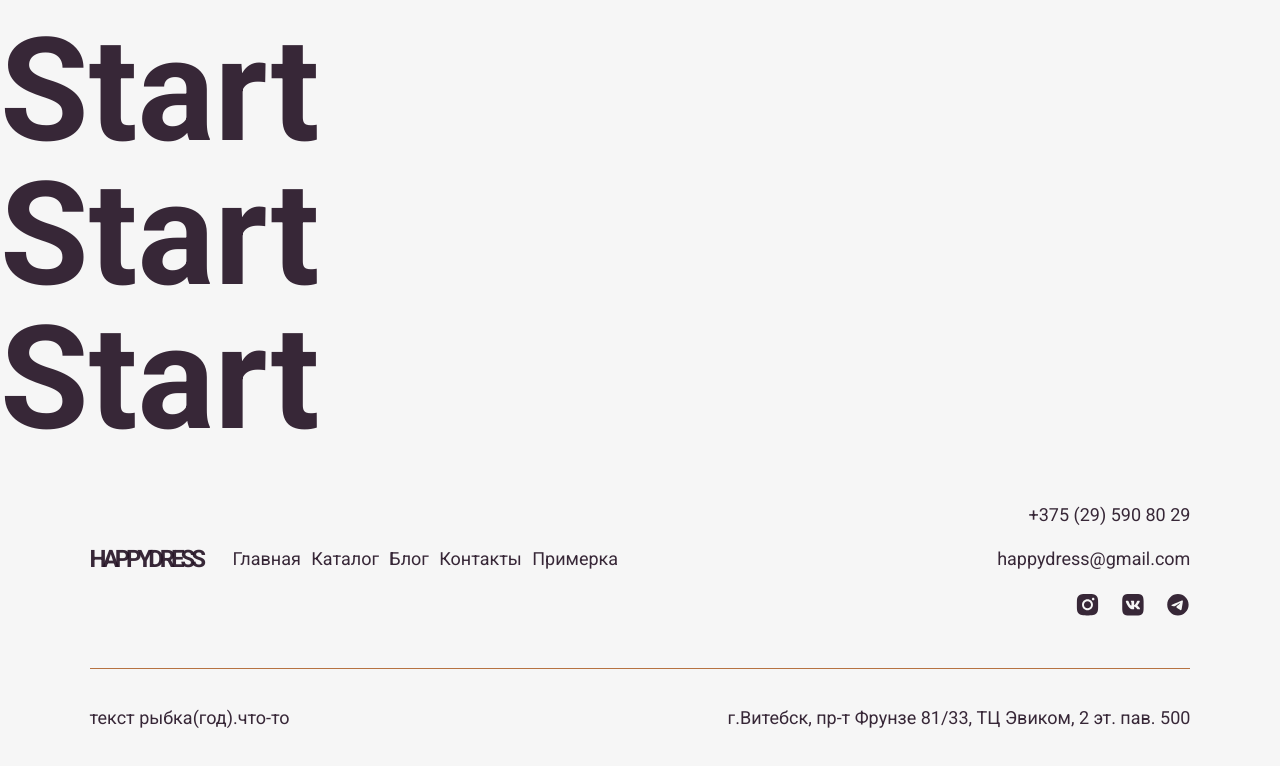
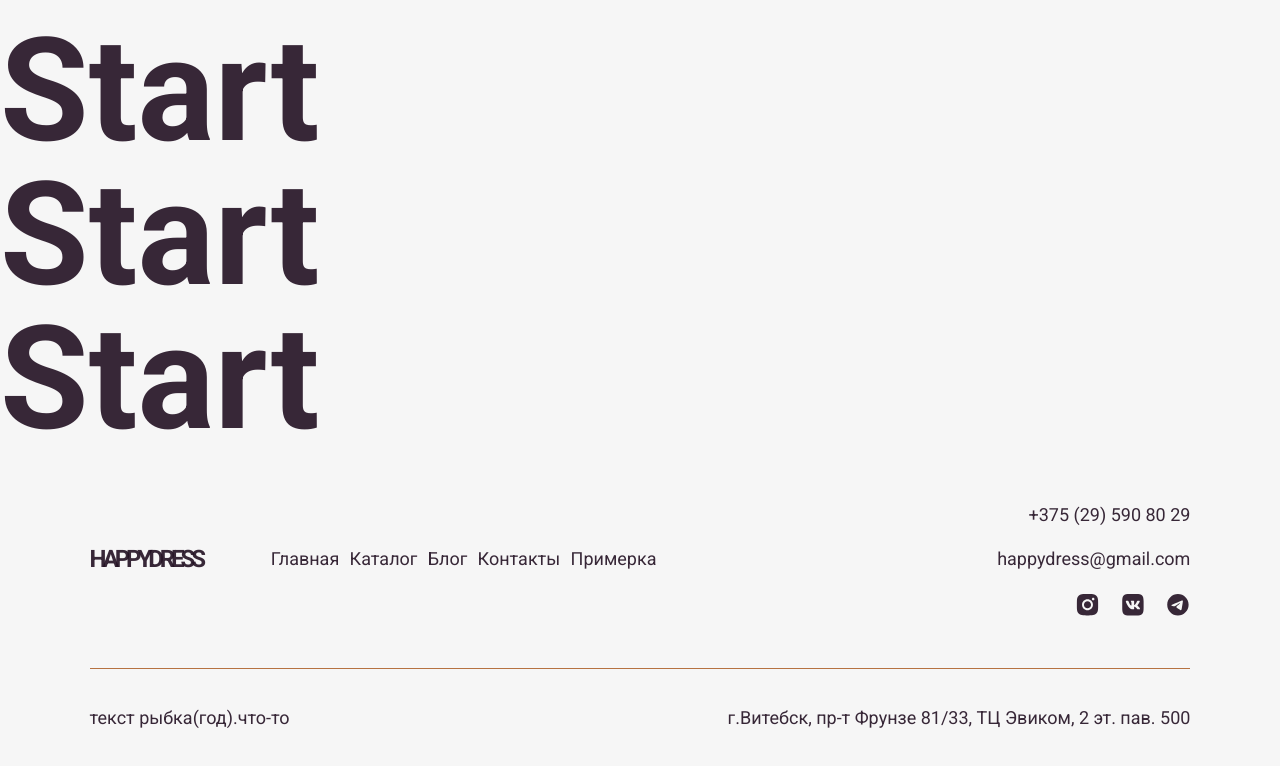
Before and after one commit to Happy-Dress/happy-dress-fe, a React (Create React App) app: page / in a window 1280 px wide. Shown: the part 1233-1999 px from the top of the page. Built offline with nearby package versions, Linux system fonts and the light colour scheme.

Commit message:
HAP-38: minor code style change

```diff
--- a/src/components/Footer/FooterDesktop/FooterDesktop.module.scss
+++ b/src/components/Footer/FooterDesktop/FooterDesktop.module.scss
@@ -14,10 +14,6 @@
 
 .Footer {
   border-bottom: 1.8px solid $brown;
-
-  @media screen and (max-width: $xl-size) {
-    gap: 4vw;
-  }
 
   @media screen and (max-width: $lg-size) {
     display: flex;
```
